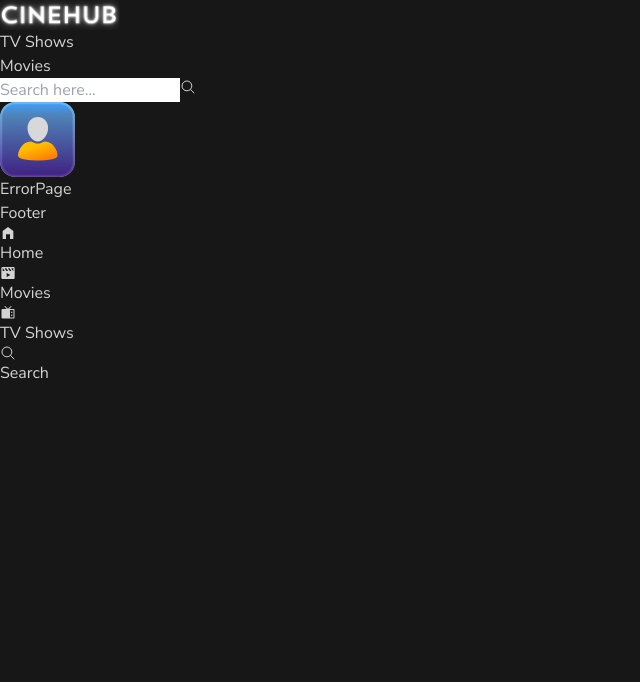
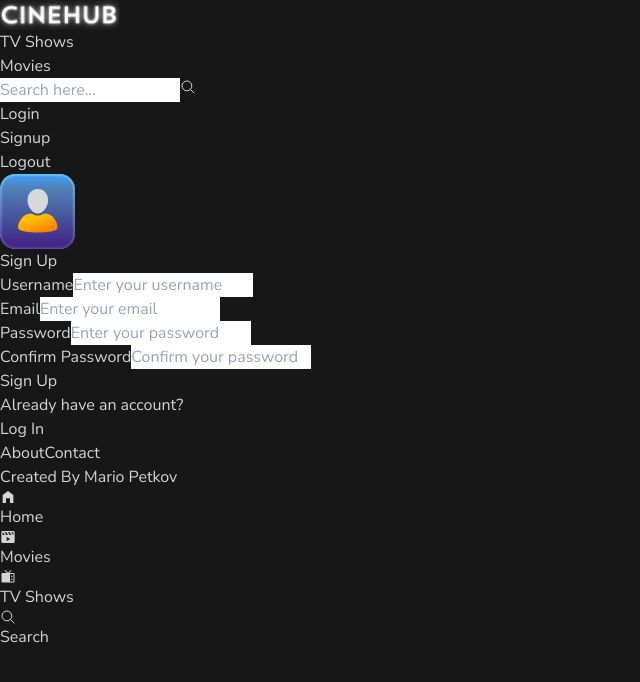
Before and after one commit to Mario1515/CineHub, a React (Vite) app in the folder client/: page /signup in a window 1280 px wide. Shown: the top 682 px of the page, without its empty margins (0-640 px from the left). Built offline with nearby package versions, Linux system fonts and the light colour scheme; no server answers.

Commit message:
Login,Logout / Client

```diff
--- a/client/package.json
+++ b/client/package.json
@@ -10,6 +10,7 @@
     "preview": "vite preview"
   },
   "dependencies": {
+    "axios": "^1.7.7",
     "react": "^18.3.1",
     "react-dom": "^18.3.1",
     "react-icons": "^5.3.0",
--- a/client/src/App.jsx
+++ b/client/src/App.jsx
@@ -7,23 +7,29 @@ import ErrorPage from "./pages/ErrorPage";
 import Header from "./components/Header"
 import Footer from "./components/Footer"
 import MobileNav from "./components/MobileNav";
-
+import Signup from "./components/User/Signup";
+import Login from "./components/User/Login";
+import { AuthProvider } from "./contexts/AuthProvider";
 
 function App() {
   return (
     <>
+    <AuthProvider>
           <Header />
               <div className="pt-16">
               <Routes>
               <Route path="/" exact element={<Home />} />
               <Route path="/explore" exact element={<ExplorePage />} />
               <Route path="/explore:id" exact element={<DetailsPage />} />
+              <Route path="/signup" exact element={<Signup />} />
+              <Route path="/login" exact element={<Login />} />
               <Route path="/search" exact element={<SearchPage />} />
               <Route path="*" exact element={<ErrorPage />} />
               </Routes>
               </div>
           <Footer />
           <MobileNav/>
+      </AuthProvider>
     </>
   )
 }
--- a/client/src/components/Footer.jsx
+++ b/client/src/components/Footer.jsx
@@ -1,8 +1,15 @@
 import React from 'react'
+import { Link } from 'react-router-dom'
 
 const Footer = () => {
   return (
-    <div>Footer</div>
+    <footer className='text-center bg-neutral-600 bg-opacity-35 text-neutral-400 py-2'>
+        <div className='flex items-center justify-center gap-4'>
+          <Link to="/" >About</Link>
+          <Link to="/">Contact</Link>
+        </div>
+        <p className='text-sm'>Created By Mario Petkov</p>
+    </footer>
   )
 }
 
--- a/client/src/components/Header.jsx
+++ b/client/src/components/Header.jsx
@@ -26,9 +26,11 @@ const Header = () => {
   return (
     <header className="fixed top-0 w-full h-16 bg-black bg-opacity-50 z-40">
       <div className="container mx-auto px-3 flex items-center h-full">
+        {/* LOGO */}
         <Link to={"/"}>
           <img src={logo} alt="logo" width={120} />
         </Link>
+        {/* MOVIES AND SHOWS NAV */}
         <nav className="hidden lg:flex items-center gap-1 ml-5">
           <div>
             <NavLink
@@ -41,7 +43,6 @@ const Header = () => {
             > TV Shows
             </NavLink>
           </div>
-
           <div>
             <NavLink
               to="movie"
@@ -55,6 +56,7 @@ const Header = () => {
           </div>
         </nav>
 
+        {/* SEARCH FIELD*/}
         <div className="ml-auto flex items-center gap-5">
           <form className="flex items-center gap-2" onSubmit={handleSubmit}>
             <input
@@ -69,9 +71,51 @@ const Header = () => {
             </button>
           </form>
 
+          {/* USER SENCTION */}
+          {/* login */}
+            <nav className="hidden lg:flex items-center gap-1 ml-5">
+            <div>
+              <NavLink
+                to="/login"
+                className={({ isActive }) =>
+                  `px-2 hover:text-neutral-100 ${
+                    isActive ? "text-neutral-100" : ""
+                  }`
+                }
+              > Login
+              </NavLink>
+            </div>
+              {/* signup */}
+            <div>
+              <NavLink
+                to="/signup"
+                className={({ isActive }) =>
+                  `px-2 hover:text-neutral-100 ${
+                    isActive ? "text-neutral-100" : ""
+                  }`
+                }
+              >Signup
+              </NavLink>
+            </div>
+            {/* logout*/}
+            <div>
+              <NavLink
+                to="/logout"
+                className={({ isActive }) =>
+                  `px-2 hover:text-neutral-100 ${
+                    isActive ? "text-neutral-100" : ""
+                  }`
+                }
+              >Logout
+              </NavLink>
+            </div>
+        </nav>
+
+              {/* User Profile */}
           <div className="w-8 h-8 rounded-full overflow-hidden cursor-pointer active:scale-50 transition-all">
             <img src={userIcon} width="w-ful h-full" />
           </div>
+
         </div>
       </div>
     </header>
--- a/client/src/components/User/Login.jsx
+++ b/client/src/components/User/Login.jsx
@@ -1,13 +1,70 @@
-import React from 'react'
+import React from 'react';
+import {Link} from "react-router-dom";
+import axiosClient from '../../hooks/useAxios';
+import {createRef} from "react";
+import { useState } from "react";
+
 
 const Login = () => {
+
+  const emailRef = createRef()
+  const passwordRef = createRef()
+
+  const onSubmit = async  (e) => {
+    e.preventDefault();
+
+    const payload = {
+      email: emailRef.current.value,
+      password: passwordRef.current.value,
+    }
+
+    console.log(payload);
+
+  }
+
   return (
-    <div>
-    <h1 className="text-3xl font-bold underline">
-      Hello world!
-    </h1>
+    <div className="bg-neutral-900 text-neutral-300 min-h-screen flex items-center justify-center">
+      <div className="form-container max-w-md w-full bg-neutral-800 p-8 rounded-lg shadow-lg">
+        <h2 className="text-2xl font-bold mb-6">Log In</h2>
+        <form onSubmit={onSubmit}>
+          <div className="mb-4">
+            <label htmlFor="email" className="block text-sm font-medium mb-1">Email</label>
+            <input
+             ref={emailRef}
+              type="email"
+              id="email"
+              name="email"
+              className="w-full px-4 py-2 bg-neutral-700 border border-neutral-600 rounded-lg text-neutral-100 placeholder-neutral-500 focus:outline-none focus:ring-2 focus:ring-neutral-500"
+              placeholder="Enter your email"
+              required
+            />
+          </div>
+          <div className="mb-6">
+            <label htmlFor="password" className="block text-sm font-medium mb-1">Password</label>
+            <input
+               ref={passwordRef}
+              type="password"
+              id="password"
+              name="password"
+              className="w-full px-4 py-2 bg-neutral-700 border border-neutral-600 rounded-lg text-neutral-100 placeholder-neutral-500 focus:outline-none focus:ring-2 focus:ring-neutral-500"
+              placeholder="Enter your password"
+              required
+            />
+          </div>
+          <button
+            type="submit"
+            className="w-full px-4 py-2 bg-blue-600 text-white rounded-lg hover:bg-blue-500 focus:outline-none focus:ring-2 focus:ring-blue-400"
+          >
+            Log In
+          </button>
+        </form>
+        <div className="mt-6 text-center">
+          <p className="text-sm">Don't have an account?</p>
+          <a href="/signup" className="text-blue-500 hover:underline">Sign Up</a>
+        </div>
+      </div>
     </div>
-  )
-}
+  );
+};
 
-export default Login
+export default Login;
--- a/client/src/components/User/Signup.jsx
+++ b/client/src/components/User/Signup.jsx
@@ -1,9 +1,98 @@
-import React from 'react'
+import React from 'react';
+import {createRef, useState} from "react";
+import {Link} from "react-router-dom";
+import axiosClient from '../../hooks/useAxios';
 
 const Signup = () => {
+
+  const usernameRef = createRef()
+  const emailRef = createRef()
+  const passwordRef = createRef()
+  const passwordConfirmRef = createRef()
+
+  const onSubmit = async  (e) => {
+    e.preventDefault();
+
+    const payload = {
+      name: usernameRef.current.value,
+      email: emailRef.current.value,
+      password: passwordRef.current.value,
+      passwordConfirm: passwordConfirmRef.current.value,
+    }
+
+    console.log(payload);
+
+  }
+
   return (
-    <div>Signup</div>
-  )
-}
+    <div className="bg-neutral-900 text-neutral-300 min-h-screen flex items-center justify-center">
+      <div className="form-container max-w-md w-full bg-neutral-800 p-8 rounded-lg shadow-lg">
+        <h2 className="text-2xl font-bold mb-6">Sign Up</h2>
+        <form onSubmit={onSubmit}>
+          <div className="mb-4">
+            <label htmlFor="username" className="block text-sm font-medium mb-1">Username</label>
+            <input
+              ref={usernameRef}
+              type="text"
+              id="username"
+              name="username"
+              className="w-full px-4 py-2 bg-neutral-700 border border-neutral-600 rounded-lg text-neutral-100 placeholder-neutral-500 focus:outline-none focus:ring-2 focus:ring-neutral-500"
+              placeholder="Enter your username"
+              required
+            />
+          </div>
+          <div className="mb-4">
+            <label htmlFor="email" className="block text-sm font-medium mb-1">Email</label>
+            <input
+             ref={emailRef}
+              type="email"
+              id="email"
+              name="email"
+              className="w-full px-4 py-2 bg-neutral-700 border border-neutral-600 rounded-lg text-neutral-100 placeholder-neutral-500 focus:outline-none focus:ring-2 focus:ring-neutral-500"
+              placeholder="Enter your email"
+              required
+            />
+          </div>
+          <div className="mb-4">
+            <label htmlFor="password" className="block text-sm font-medium mb-1">Password</label>
+            <input
+              ref={passwordRef}
+              type="password"
+              id="password"
+              name="password"
+              className="w-full px-4 py-2 bg-neutral-700 border border-neutral-600 rounded-lg text-neutral-100 placeholder-neutral-500 focus:outline-none focus:ring-2 focus:ring-neutral-500"
+              placeholder="Enter your password"
+              required
+            />
+          </div>
+          <div className="mb-6">
+            <label htmlFor="passwordConfirm" className="block text-sm font-medium mb-1">Confirm Password</label>
+            <input
+              ref={passwordConfirmRef}
+              type="password"
+              id="passwordConfirm"
+              name="passwordConfirm"
+              className="w-full px-4 py-2 bg-neutral-700 border border-neutral-600 rounded-lg text-neutral-100 placeholder-neutral-500 focus:outline-none focus:ring-2 focus:ring-neutral-500"
+              placeholder="Confirm your password"
+              required
+            />
+          </div>
+          <button
+            type="submit"
+            className="w-full px-4 py-2 bg-blue-600 text-white rounded-lg hover:bg-blue-500 focus:outline-none focus:ring-2 focus:ring-blue-400"
+          >
+            Sign Up
+          </button>
+        </form>
 
-export default Signup
+        <div className="mt-6 text-center">
+          <p className="text-sm">Already have an account?</p>
+          <a href="/login" className="text-blue-500 hover:underline">Log In</a>
+        </div>
+
+      </div>
+    </div>
+  );
+};
+
+export default Signup;
--- /dev/null
+++ b/client/src/contexts/AuthProvider.jsx
@@ -0,0 +1,46 @@
+import { createContext, useContext } from "react";
+import { useLocalStorage } from "../hooks/useLocalStorage";
+
+export const AuthContext = createContext();
+
+export const AuthProvider = ({
+    children,
+}) => {
+    const [auth, setAuth] = useLocalStorage("auth", {})
+
+    const userLogin = (authData) => {
+        setAuth(authData);
+    }
+
+    const userLogout = () => {
+        setAuth({});
+    }
+
+    return (
+        <AuthContext.Provider value={{
+            user: auth,
+            userLogin,
+            userLogout,
+            isAuthenticated: !!auth.accessToken
+        }}>
+            {children}
+        </AuthContext.Provider>
+    )
+}
+
+export const useAuthContext = () => {
+    const context = useContext(AuthContext);
+
+    return context;
+};
+
+
+export const withAuth = (Component) => {
+    const AuthWrapper = (props) => {
+        const context = useContext(AuthContext);
+
+        return <Component {...props} auth={context} />
+    }
+
+    return AuthWrapper;
+}
--- /dev/null
+++ b/client/src/hooks/useAxios.js
@@ -0,0 +1,28 @@
+import axios from "axios"
+
+const axiosClient = axios.create({
+      baseURL: `${import.meta.env.VITE_API_BASE_URL}/api`
+});
+
+axiosClient.interceptors.request.use((config) => {
+    const token = localStorage.getItem('ACCESS_TOKEN');
+    config.headers.Authorization = `Bearer ${token}`
+    return config;
+  });
+
+axiosClient.interceptors.response.use((response) => {
+return response
+}, (error) => {
+const {response} = error;
+if (response.status === 401) {
+    localStorage.removeItem('ACCESS_TOKEN')
+    // window.location.reload();
+} else if (response.status === 404) {
+    //Show not found
+}
+
+throw error;
+});
+
+
+export default axiosClient;
--- /dev/null
+++ b/client/src/hooks/useLocalStorage.js
@@ -0,0 +1,19 @@
+import { useState } from 'react';
+
+export const useLocalStorage = (key, defaultValue) => {
+
+    const [value, setValue] = useState(() => {
+    const storedData =localStorage.getItem(key);
+    return storedData ? JSON.parse(storedData) : defaultValue;
+    });
+
+    const setLocalStorageValue = (newValue) => {
+    localStorage.setItem(key, JSON.stringify(newValue));
+    setValue(newValue);
+    };
+
+    return [
+        value,
+        setLocalStorageValue
+    ];
+}
```
Also changed, not shown: 2 other files (tests, documents, lock files or other folders). Lines whose indentation alone changed are shown as unchanged.
